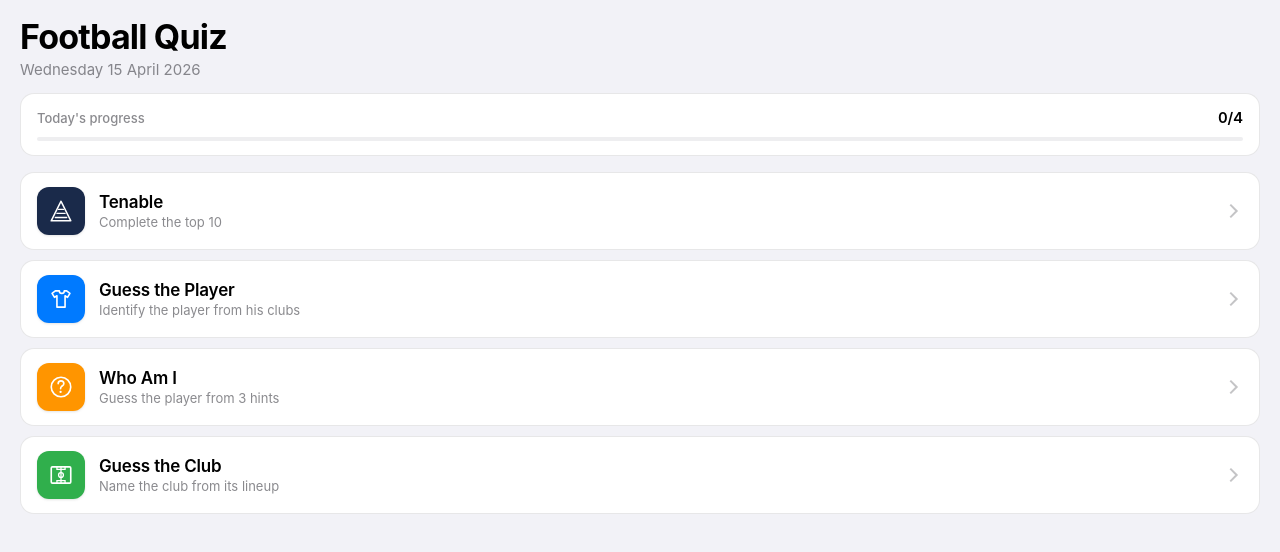
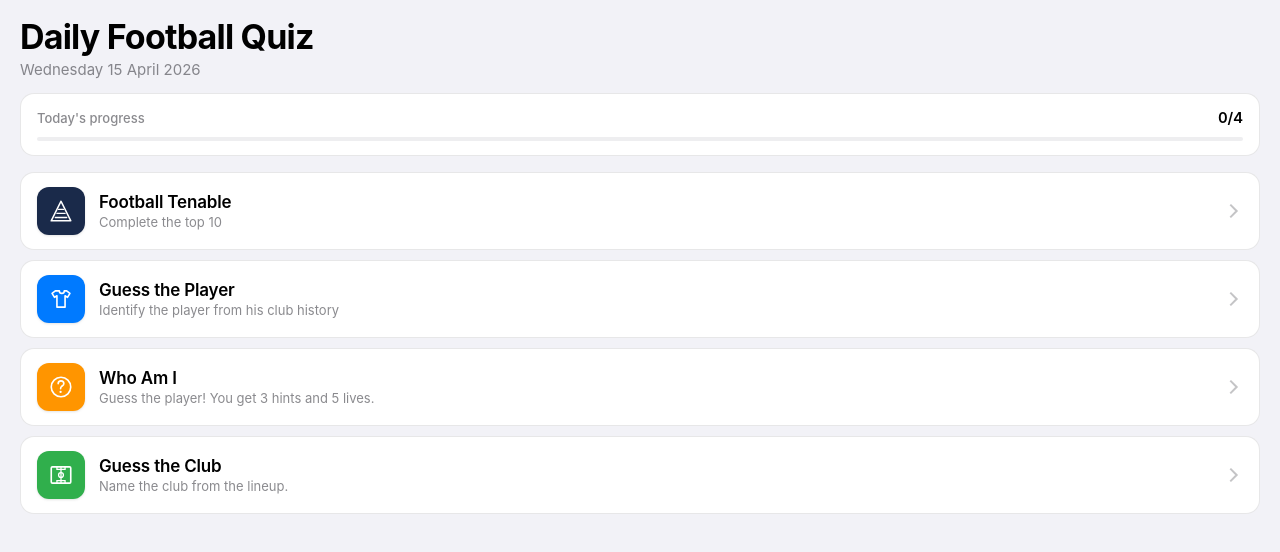
Before and after one commit to Rexhep93/project-501, a website with bundled scripts: page index.html in a window 1280 px wide. Built offline with nearby package versions, Linux system fonts and the light colour scheme.

Commit message:
Update index.html

```diff
--- a/index.html
+++ b/index.html
@@ -56,7 +56,7 @@
 <body>
     <section id="menu-screen" class="screen active">
         <header class="app-header">
-            <h1 class="large-title">Football Quiz</h1>
+            <h1 class="large-title">Daily Football Quiz</h1>
             <p class="subtitle" id="date-display"></p>
         </header>
 
@@ -76,7 +76,7 @@
                     <svg viewBox="0 0 32 32"><use href="#i-pyramid"/></svg>
                 </div>
                 <div class="game-card-content">
-                    <h2>Tenable</h2>
+                    <h2>Football Tenable</h2>
                     <p>Complete the top 10</p>
                 </div>
                 <div class="game-card-status" data-status="tenable"></div>
@@ -88,7 +88,7 @@
                 </div>
                 <div class="game-card-content">
                     <h2>Guess the Player</h2>
-                    <p>Identify the player from his clubs</p>
+                    <p>Identify the player from his club history</p>
                 </div>
                 <div class="game-card-status" data-status="guessPlayer"></div>
             </button>
@@ -99,7 +99,7 @@
                 </div>
                 <div class="game-card-content">
                     <h2>Who Am I</h2>
-                    <p>Guess the player from 3 hints</p>
+                    <p>Guess the player! You get 3 hints and 5 lives.</p>
                 </div>
                 <div class="game-card-status" data-status="whoAmI"></div>
             </button>
@@ -110,7 +110,7 @@
                 </div>
                 <div class="game-card-content">
                     <h2>Guess the Club</h2>
-                    <p>Name the club from its lineup</p>
+                    <p>Name the club from the lineup.</p>
                 </div>
                 <div class="game-card-status" data-status="guessClub"></div>
             </button>
```
